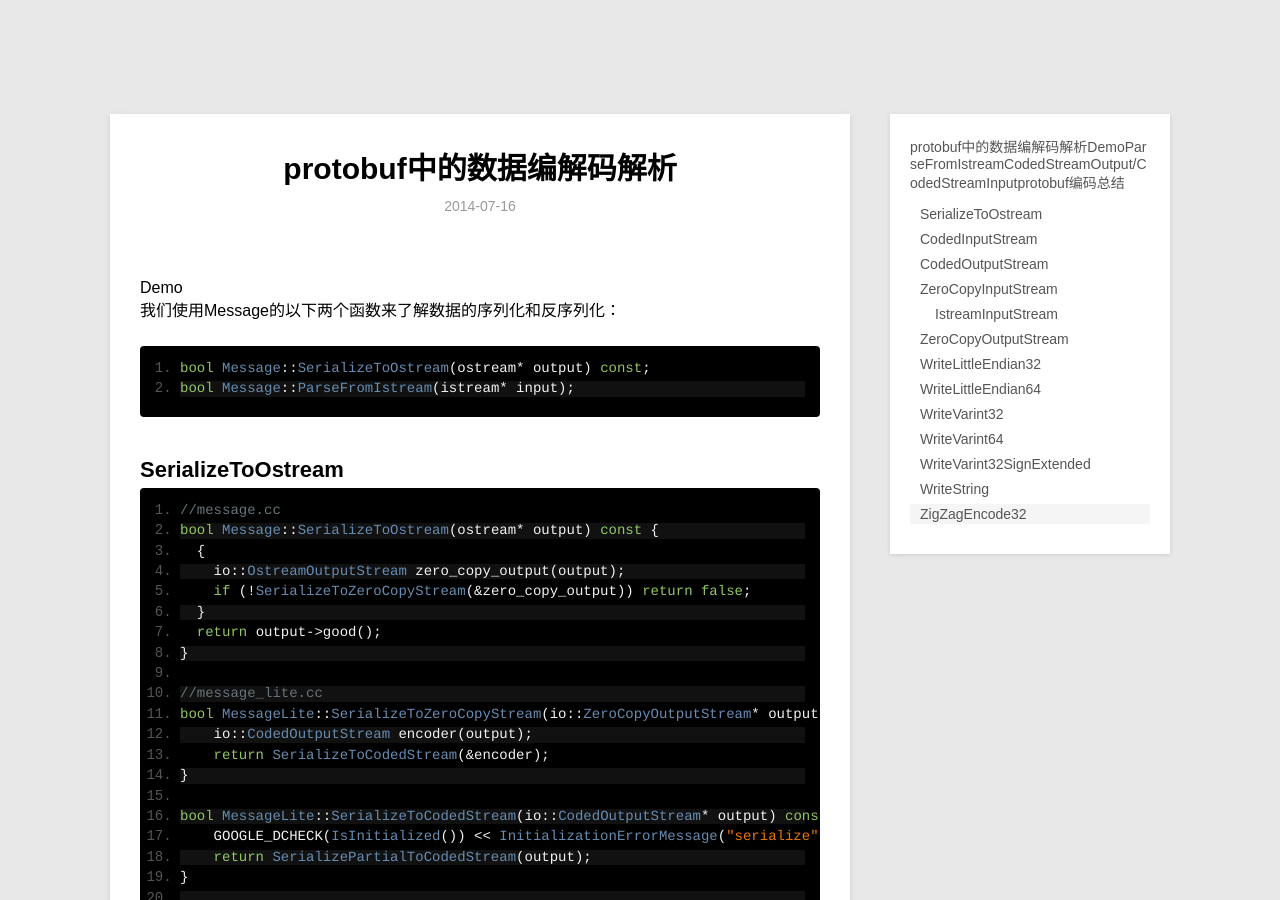
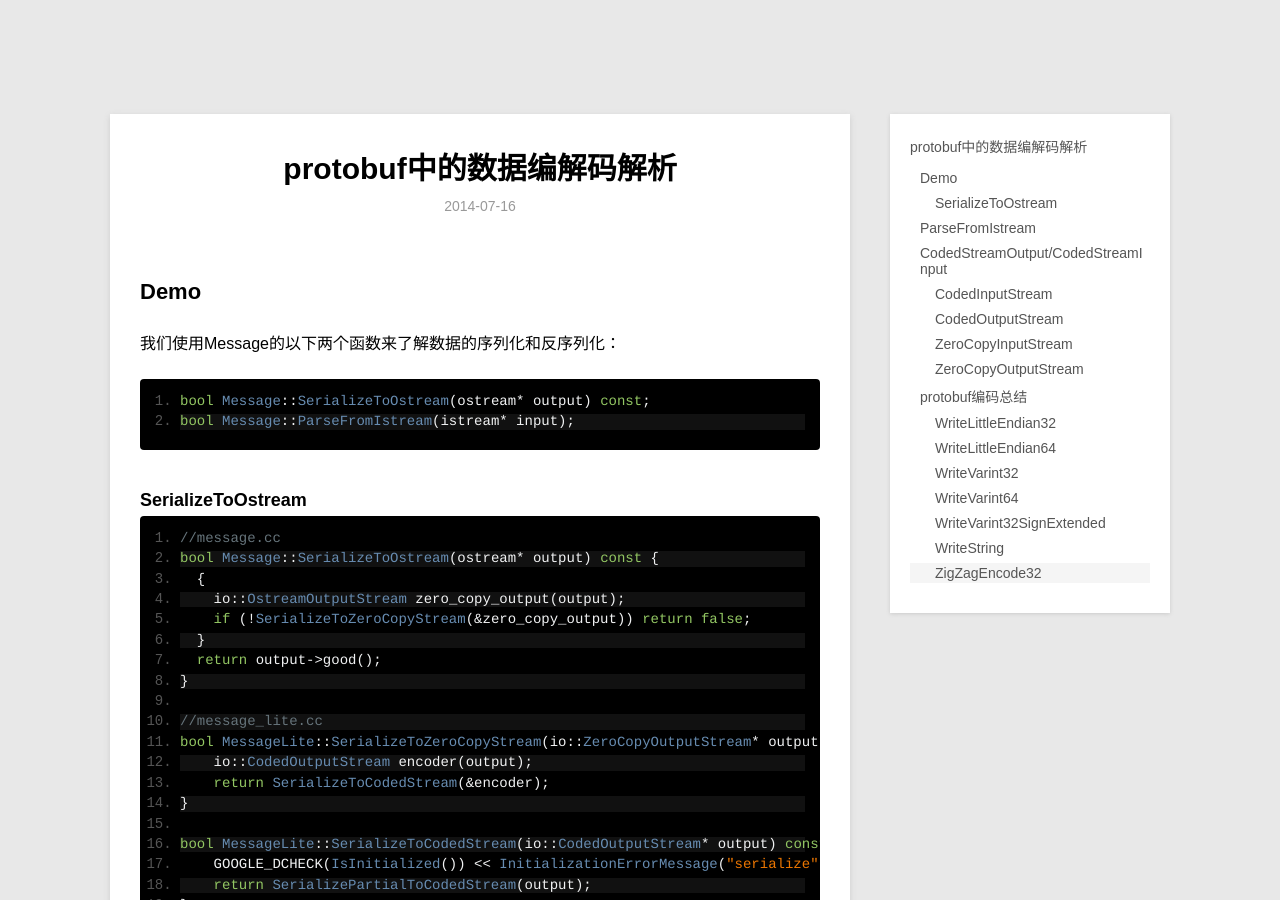
Before and after one commit to allen2660/allen2660.github.io, a Jekyll site: the page built from _posts/techs/2014-07-16-protobuf-codec.md, in a window 1280 px wide and 900 px high. Built offline with Jekyll 4.4.1, drawn with Linux system fonts in a browser that asks for light colours; Markdown is read by kramdown in place of the engine named in the settings.

Commit message:
modify codec

```diff
--- a/_posts/techs/2014-07-16-protobuf-codec.md
+++ b/_posts/techs/2014-07-16-protobuf-codec.md
@@ -4,14 +4,14 @@ title:  protobuf中的数据编解码解析
 ---
 
 
-# Demo
+## Demo
 
 我们使用Message的以下两个函数来了解数据的序列化和反序列化：
 
     bool Message::SerializeToOstream(ostream* output) const;
     bool Message::ParseFromIstream(istream* input);
 
-## SerializeToOstream
+### SerializeToOstream
 
     //message.cc
     bool Message::SerializeToOstream(ostream* output) const {
@@ -435,7 +435,7 @@ wireFormatLite::WriteUInt32(field->number(),value,output)
 
 
 
-# ParseFromIstream
+## ParseFromIstream
 
     //messge.cc line 130
     bool Message::ParseFromIstream(istream* input) {
@@ -768,7 +768,7 @@ ReadPrimitive方法：
       return true;
     }
 
-# CodedStreamOutput/CodedStreamInput
+## CodedStreamOutput/CodedStreamInput
 
 整数类型的编码就是在这里完成的（见下面一个段落）
 
@@ -781,7 +781,7 @@ ReadPrimitive方法：
 
 其中CodedInputStream/CodedOutputStream是对Zero***Stream的封装，允许你对底层流中的字符以不同的形式操作。特别的，这两个类提供了varint编解码实现来编解码一个int。
 
-## CodedInputStream
+### CodedInputStream
 
 构造函数的参数是一个ZeroCopyInputStream指针:
 
@@ -809,7 +809,7 @@ ReadPrimitive方法：
 
 CodedInputStream::Refresh()函数负责从input_中得到数据指针。
 
-## CodedOutputStream
+### CodedOutputStream
 
     构造函数的参数是一个ZeroCopyOutputStream指针：
 
@@ -843,7 +843,7 @@ CodedInputStream::Refresh()函数负责从input_中得到数据指针。
       }
     }
 
-## ZeroCopyInputStream
+### ZeroCopyInputStream
 
 ZeroCopy**Stream 的主要思想是，将buffer的开辟这个工作放在流内部，外面只要调用Next()方法，就可以开辟read/write buffer，得到这个buffer的指针，直接读写这块内存就ok了。省了一次memcpy。
 
@@ -861,7 +861,7 @@ ZeroCopyInputStream有几个实现在zero_copy_stream_impl.h
 + ConcatenatingInputStream ()
 + LimitingInputStream (对其他ZeroCopy的带limit的包装器)
 
-### IstreamInputStream
+#### IstreamInputStream
 
     //zero_copy_stream_impl.h
     class LIBPROTOBUF_EXPORT IstreamInputStream : public ZeroCopyInputStream {
@@ -911,7 +911,7 @@ ZeroCopyInputStream有几个实现在zero_copy_stream_impl.h
 所以如果想实现一个新的拷贝类型的ZeroCopyInputStream，只要提供CopyingInputStream的子类实现就ok了。类似于这里的CopyingFileInputStream和CopyingIstreamInputStream
 
 
-## ZeroCopyOutputStream
+### ZeroCopyOutputStream
 
 这是一个抽象类，主要接口是：
 
@@ -925,7 +925,7 @@ ZeroCopyInputStream有几个实现在zero_copy_stream_impl.h
 + OstreamOutputStream
 
 
-# protobuf编码总结
+## protobuf编码总结
 
 |ProtoType      | CppType         | WireFormat               |写策略                                          | 备注            |
 | ------------- |:---------------:| ------------------------:|--------------|---------------------------------|-----------------|
@@ -965,7 +965,7 @@ STRING和BYTES的区别在于前者会做一个VerifyUTF8String
 
 下面的几个Write方法都是CodedOutputStream提供的
 
-## WriteLittleEndian32
+### WriteLittleEndian32
 
     //coded_stream.cc line 612
     void CodedOutputStream::WriteLittleEndian32(uint32 value) {
@@ -996,11 +996,11 @@ STRING和BYTES的区别在于前者会做一个VerifyUTF8String
         return target + sizeof(value);
     }
 
-## WriteLittleEndian64
+### WriteLittleEndian64
 
 和上面类似
 
-## WriteVarint32
+### WriteVarint32
 
     void CodedOutputStream::WriteVarint32(uint32 value) {
       if (buffer_size_ >= kMaxVarint32Bytes) {
@@ -1055,11 +1055,11 @@ STRING和BYTES的区别在于前者会做一个VerifyUTF8String
     }
 
 
-## WriteVarint64
+### WriteVarint64
 
 类似上面
 
-## WriteVarint32SignExtended
+### WriteVarint32SignExtended
 
     //coded_stream.h line 944
     inline void CodedOutputStream::WriteVarint32SignExtended(int32 value) {
@@ -1070,7 +1070,7 @@ STRING和BYTES的区别在于前者会做一个VerifyUTF8String
       }
     }
 
-## WriteString
+### WriteString
 
     //coded_stream.h line 1028
     inline void CodedOutputStream::WriteString(const string& str) {
@@ -1091,7 +1091,7 @@ STRING和BYTES的区别在于前者会做一个VerifyUTF8String
     }
 
 
-## ZigZagEncode32
+### ZigZagEncode32
 
     //wire_format_lite.h line 600
     inline uint32 WireFormatLite::ZigZagEncode32(int32 n) {
```
